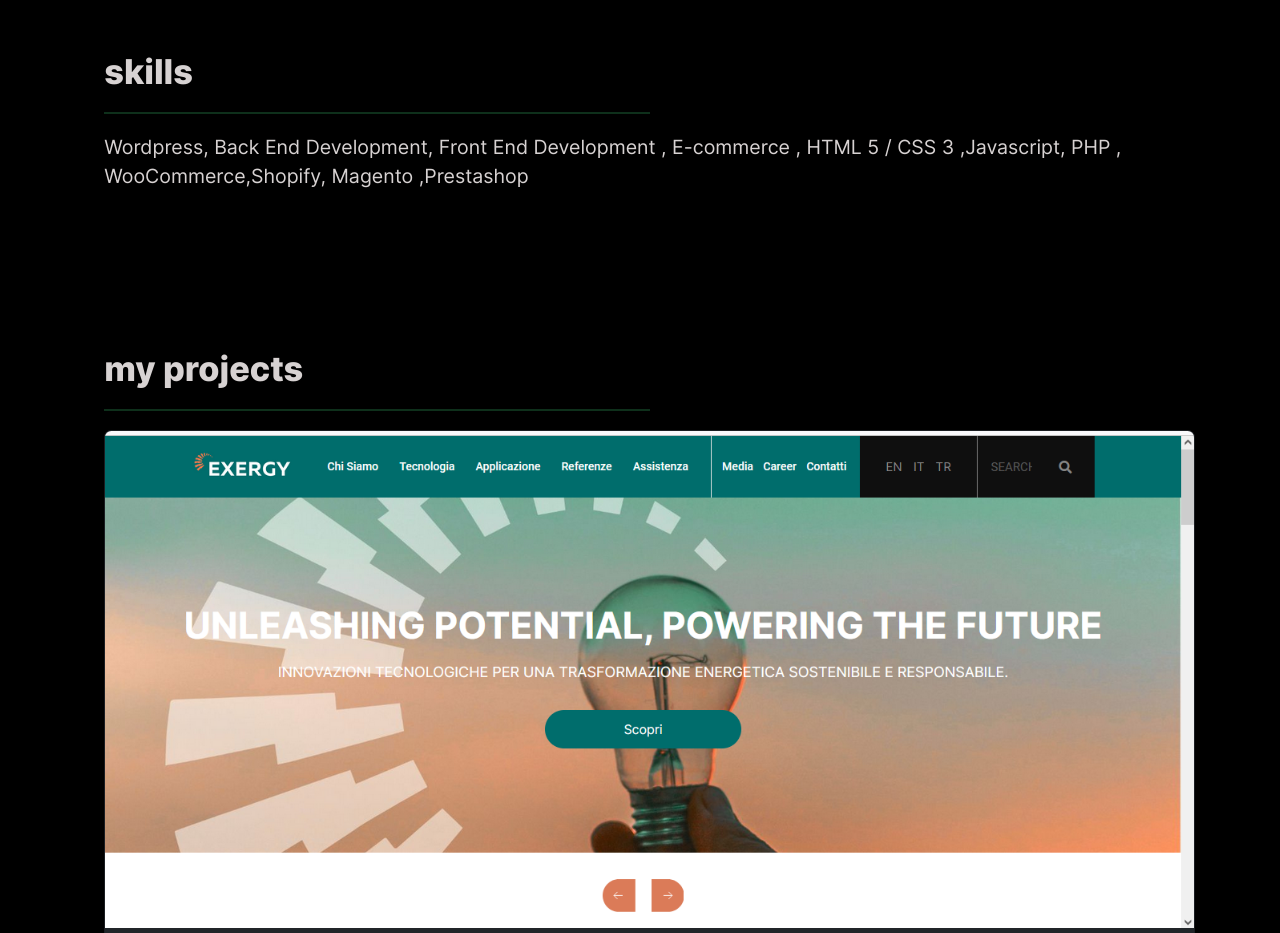
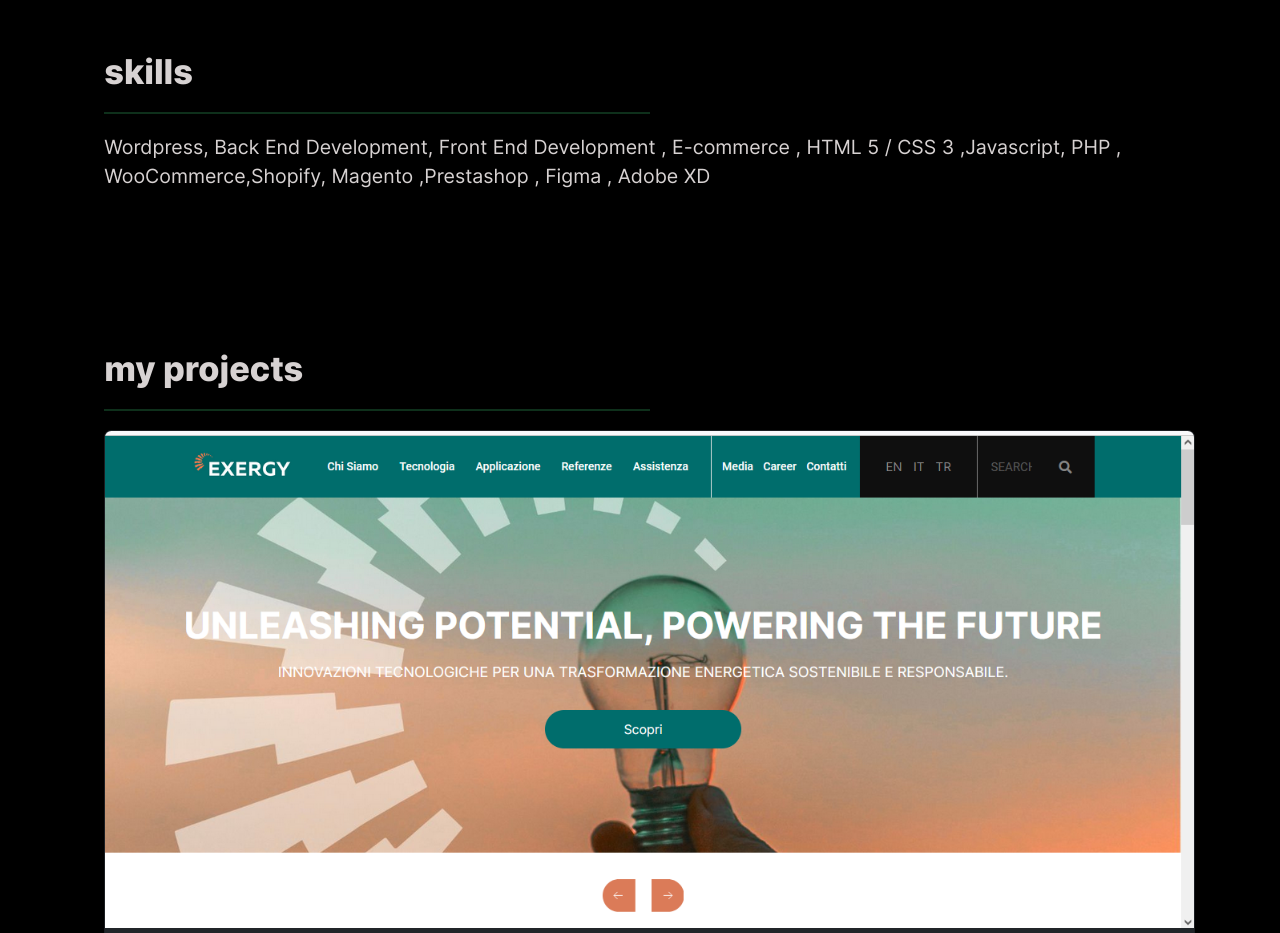
Before and after one commit to dusmo/dusmo-lucaportfolio.github.io, a plain HTML site: page index.html in a window 1280 px wide. Shown: the part 1920-2853 px from the top of the page. Drawn offline with nearby package versions, Linux system fonts and the light colour scheme; a web font is replaced by a local one.

Commit message:
Update index.html

```diff
--- a/index.html
+++ b/index.html
@@ -154,7 +154,7 @@
                 <hr>
                 <p class="t-white title-section">Wordpress, Back End Development,
                 Front End Development , E-commerce , HTML 5 / CSS 3 ,Javascript, PHP ,
-                WooCommerce,Shopify, Magento ,Prestashop</p>
+                WooCommerce,Shopify, Magento ,Prestashop , Figma , Adobe XD</p>
 
 
 
```
